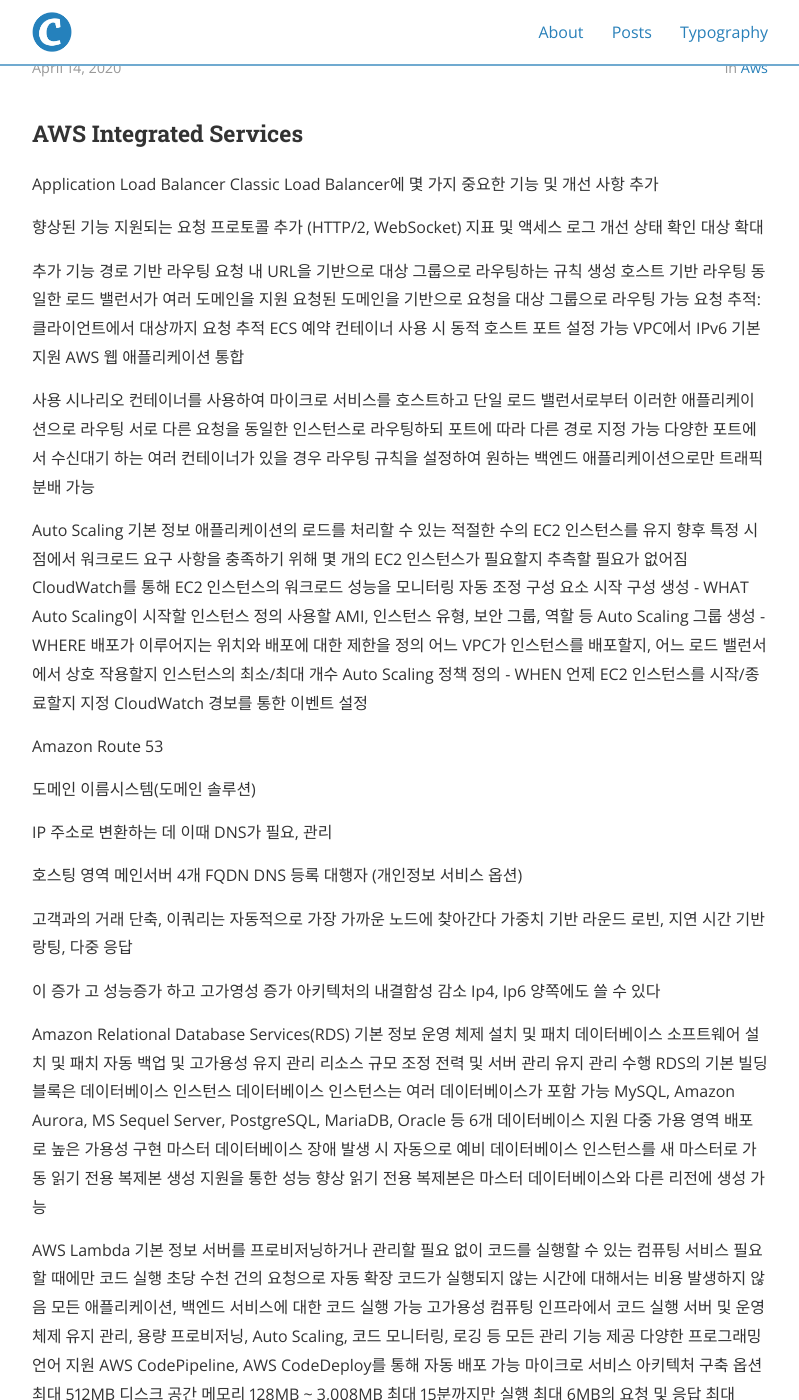
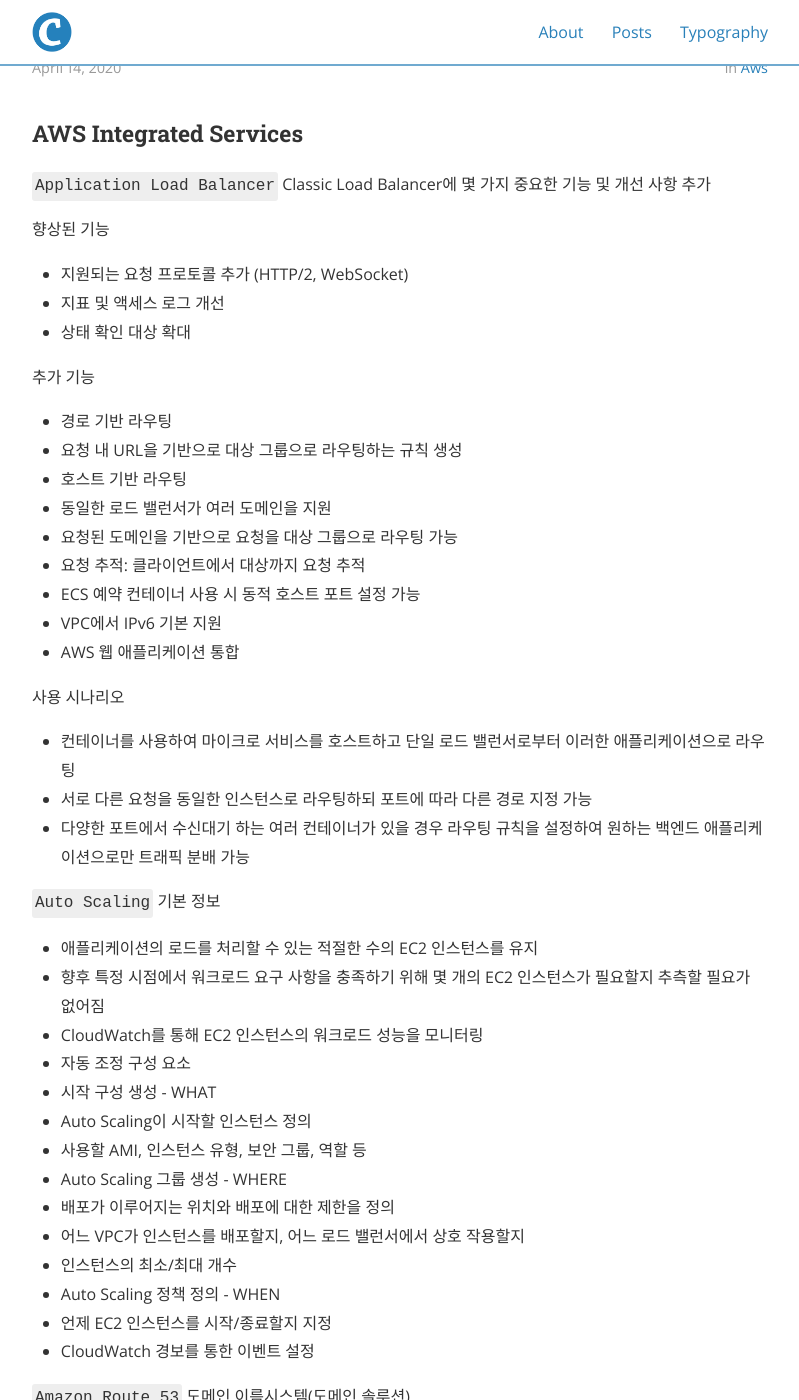
Before and after one commit to elasticboy/elasticboy.github.io, a Jekyll site: the page built from _posts/2020-04-14-cloud-practitioner-module03.md, in a window 1280 px wide and 1400 px high, scrolled down 229 px. Shown: the whole window, without its empty margins (240-1039 px from the left). Built offline with Jekyll 4.4.1, drawn with Linux system fonts in a browser that asks for light colours; nearby versions of some CDN libraries; some of the changed text lies outside the part shown.

Commit message:
글 정리
글 정리

```diff
--- a/_posts/2020-04-14-cloud-practitioner-module03.md
+++ b/_posts/2020-04-14-cloud-practitioner-module03.md
@@ -9,51 +9,50 @@ tags: lorem
 
 ### AWS Integrated Services
 
-Application Load Balancer
+`Application Load Balancer`
 Classic Load Balancer에 몇 가지 중요한 기능 및 개선 사항 추가
 
 향상된 기능
-지원되는 요청 프로토콜 추가 (HTTP/2, WebSocket)
-지표 및 액세스 로그 개선
-상태 확인 대상 확대
+- 지원되는 요청 프로토콜 추가 (HTTP/2, WebSocket)
+- 지표 및 액세스 로그 개선
+- 상태 확인 대상 확대
 
 추가 기능
-경로 기반 라우팅
-요청 내 URL을 기반으로 대상 그룹으로 라우팅하는 규칙 생성
-호스트 기반 라우팅
-동일한 로드 밸런서가 여러 도메인을 지원
-요청된 도메인을 기반으로 요청을 대상 그룹으로 라우팅 가능
-요청 추적: 클라이언트에서 대상까지 요청 추적
-ECS 예약 컨테이너 사용 시 동적 호스트 포트 설정 가능
-VPC에서 IPv6 기본 지원
-AWS 웹 애플리케이션 통합
+- 경로 기반 라우팅
+- 요청 내 URL을 기반으로 대상 그룹으로 라우팅하는 규칙 생성
+- 호스트 기반 라우팅
+- 동일한 로드 밸런서가 여러 도메인을 지원
+- 요청된 도메인을 기반으로 요청을 대상 그룹으로 라우팅 가능
+- 요청 추적: 클라이언트에서 대상까지 요청 추적
+- ECS 예약 컨테이너 사용 시 동적 호스트 포트 설정 가능
+- VPC에서 IPv6 기본 지원
+- AWS 웹 애플리케이션 통합
 
 사용 시나리오
-컨테이너를 사용하여 마이크로 서비스를 호스트하고 단일 로드 밸런서로부터 이러한 애플리케이션으로 라우팅
-서로 다른 요청을 동일한 인스턴스로 라우팅하되 포트에 따라 다른 경로 지정 가능
-다양한 포트에서 수신대기 하는 여러 컨테이너가 있을 경우 라우팅 규칙을 설정하여 원하는 백엔드 애플리케이션으로만 트래픽 분배 가능
+- 컨테이너를 사용하여 마이크로 서비스를 호스트하고 단일 로드 밸런서로부터 이러한 애플리케이션으로 라우팅
+- 서로 다른 요청을 동일한 인스턴스로 라우팅하되 포트에 따라 다른 경로 지정 가능
+- 다양한 포트에서 수신대기 하는 여러 컨테이너가 있을 경우 라우팅 규칙을 설정하여 원하는 백엔드 애플리케이션으로만 트래픽 분배 가능
 
 
-Auto Scaling
+`Auto Scaling`
 기본 정보
-애플리케이션의 로드를 처리할 수 있는 적절한 수의 EC2 인스턴스를 유지
-향후 특정 시점에서 워크로드 요구 사항을 충족하기 위해 몇 개의 EC2 인스턴스가 필요할지 추측할 필요가 없어짐
-CloudWatch를 통해 EC2 인스턴스의 워크로드 성능을 모니터링
-자동 조정 구성 요소
-시작 구성 생성 - WHAT
-Auto Scaling이 시작할 인스턴스 정의
-사용할 AMI, 인스턴스 유형, 보안 그룹, 역할 등
-Auto Scaling 그룹 생성 - WHERE
-배포가 이루어지는 위치와 배포에 대한 제한을 정의
-어느 VPC가 인스턴스를 배포할지, 어느 로드 밸런서에서 상호 작용할지
-인스턴스의 최소/최대 개수
-Auto Scaling 정책 정의 - WHEN
-언제 EC2 인스턴스를 시작/종료할지 지정
-CloudWatch 경보를 통한 이벤트 설정
+- 애플리케이션의 로드를 처리할 수 있는 적절한 수의 EC2 인스턴스를 유지
+- 향후 특정 시점에서 워크로드 요구 사항을 충족하기 위해 몇 개의 EC2 인스턴스가 필요할지 추측할 필요가 없어짐
+- CloudWatch를 통해 EC2 인스턴스의 워크로드 성능을 모니터링
+- 자동 조정 구성 요소
+- 시작 구성 생성 - WHAT
+- Auto Scaling이 시작할 인스턴스 정의
+- 사용할 AMI, 인스턴스 유형, 보안 그룹, 역할 등
+- Auto Scaling 그룹 생성 - WHERE
+- 배포가 이루어지는 위치와 배포에 대한 제한을 정의
+- 어느 VPC가 인스턴스를 배포할지, 어느 로드 밸런서에서 상호 작용할지
+- 인스턴스의 최소/최대 개수
+- Auto Scaling 정책 정의 - WHEN
+- 언제 EC2 인스턴스를 시작/종료할지 지정
+- CloudWatch 경보를 통한 이벤트 설정
 
 
-Amazon Route 53
-
+`Amazon Route 53`
 도메인 이름시스템(도메인 솔루션)
 
 IP 주소로 변환하는 데 이때 DNS가 필요, 관리
@@ -63,110 +62,111 @@ FQDN
 DNS 등록 대행자 (개인정보 서비스 옵션)
 
 고객과의 거래 단축, 이쿼리는 자동적으로 가장 가까운 노드에 찾아간다
-가중치 기반 라운드 로빈, 지연 시간 기반 랑팅, 다중 응답
+가중치 기반 라운드 로빈, 지연 시간 기반 라우팅, 다중 응답
 
 이 증가 고
 성능증가 하고 고가영성 증가 아키텍처의 내결함성 감소
 Ip4, Ip6 양쪽에도 쓸 수 있다
 
 
-Amazon Relational Database Services(RDS)
+`Amazon Relational Database Services(RDS)`
 기본 정보
-운영 체제 설치 및 패치
-데이터베이스 소프트웨어 설치 및 패치
-자동 백업 및 고가용성 유지 관리
-리소스 규모 조정
-전력 및 서버 관리
-유지 관리 수행
-RDS의 기본 빌딩 블록은 데이터베이스 인스턴스
-데이터베이스 인스턴스는 여러 데이터베이스가 포함 가능
-MySQL, Amazon Aurora, MS Sequel Server, PostgreSQL, MariaDB, Oracle 등 6개 데이터베이스 지원
-다중 가용 영역 배포로 높은 가용성 구현
-마스터 데이터베이스 장애 발생 시 자동으로 예비 데이터베이스 인스턴스를 새 마스터로 가동
-읽기 전용 복제본 생성 지원을 통한 성능 향상
-읽기 전용 복제본은 마스터 데이터베이스와 다른 리전에 생성 가능
+- 운영 체제 설치 및 패치
+- 데이터베이스 소프트웨어 설치 및 패치
+- 자동 백업 및 고가용성 유지 관리
+- 리소스 규모 조정
+- 전력 및 서버 관리
+- 유지 관리 수행
+- RDS의 기본 빌딩 블록은 데이터베이스 인스턴스
+- 데이터베이스 인스턴스는 여러 데이터베이스가 포함 가능
+- MySQL, Amazon Aurora, MS Sequel Server, PostgreSQL, MariaDB, Oracle 등 6개 데이터베이스 지원
+- 다중 가용 영역 배포로 높은 가용성 구현
+- 마스터 데이터베이스 장애 발생 시 자동으로 예비 데이터베이스 인스턴스를 새 마스터로 가동
+- 읽기 전용 복제본 생성 지원을 통한 성능 향상
+- 읽기 전용 복제본은 마스터 데이터베이스와 다른 리전에 생성 가능
 
 
-AWS Lambda
+`AWS Lambda`
 기본 정보
-서버를 프로비저닝하거나 관리할 필요 없이 코드를 실행할 수 있는 컴퓨팅 서비스
-필요할 때에만 코드 실행
-초당 수천 건의 요청으로 자동 확장
-코드가 실행되지 않는 시간에 대해서는 비용 발생하지 않음
-모든 애플리케이션, 백엔드 서비스에 대한 코드 실행 가능
-고가용성 컴퓨팅 인프라에서 코드 실행
-서버 및 운영 체제 유지 관리, 용량 프로비저닝, Auto Scaling, 코드 모니터링, 로깅 등 모든 관리 기능 제공
-다양한 프로그래밍 언어 지원
-AWS CodePipeline, AWS CodeDeploy를 통해 자동 배포 가능
-마이크로 서비스 아키텍처 구축
+- 서버를 프로비저닝하거나 관리할 필요 없이 코드를 실행할 수 있는 컴퓨팅 서비스
+- 필요할 때에만 코드 실행
+- 초당 수천 건의 요청으로 자동 확장
+- 코드가 실행되지 않는 시간에 대해서는 비용 발생하지 않음
+- 모든 애플리케이션, 백엔드 서비스에 대한 코드 실행 가능
+- 고가용성 컴퓨팅 인프라에서 코드 실행
+- 서버 및 운영 체제 유지 관리, 용량 프로비저닝, Auto Scaling, 코드 모니터링, 로깅 등 모든 관리 기능 제공
+- 다양한 프로그래밍 언어 지원
+- AWS CodePipeline, AWS CodeDeploy를 통해 자동 배포 가능
+- 마이크로 서비스 아키텍처 구축
+
 옵션
-최대 512MB 디스크 공간
-메모리 128MB ~ 3,008MB
-최대 15분까지만 실행
-최대 6MB의 요청 및 응답
-최대 128KB의 이벤트 요청 본문
+- 최대 512MB 디스크 공간
+- 메모리 128MB ~ 3,008MB
+- 최대 15분까지만 실행
+- 최대 6MB의 요청 및 응답
+- 최대 128KB의 이벤트 요청 본문
+
 사용 예
-백업 자동화
-S3에 업로드된 객체의 처리
-이벤트 중심의 로그 분석
-이벤트 중심의 변환
-IoT
-서버리스 웹사이트 운영
-Amazon Kinesis를 통한 실시간 스트리밍 데이터 처리
-애플리케이션 활동 추적
-트랜잭션 주문 처리
-클릭스트림 분석
-데이터 정리 측정치
-생성 로그 필터링
-소셜 미디어 인덱싱 분석
-디바이스 데이터 원격 측정 및 모니터링
+- 백업 자동화
+- S3에 업로드된 객체의 처리
+- 이벤트 중심의 로그 분석
+- 이벤트 중심의 변환
+- IoT
+- 서버리스 웹사이트 운영
+- Amazon Kinesis를 통한 실시간 스트리밍 데이터 처리
+- 애플리케이션 활동 추적
+- 트랜잭션 주문 처리
+- 클릭스트림 분석
+- 데이터 정리 측정치
+- 생성 로그 필터링
+- 소셜 미디어 인덱싱 분석
+- 디바이스 데이터 원격 측정 및 모니터링
 
 
-Elastic Beanstalk
+`Elastic Beanstalk`
 기본 정보
-PaaS
-앱을 빠르게 배포
-관리의 복잡성 감소
-제어 권한 유지
-
-Java, .NET, PHP, Node.js, Python, Ruby, Go, Docker를 사용하여 Apache, Nginx, Passenger, IIS 같은 친숙한 서버에서 개발된 웹 애플리케이션 및 서비스를 배포하고 확장하는 서비스
-전체 시스템을 완벽하게 제어 가능
-용량 프로비저닝
-로드 밸런싱 (HTTPS 활성화 가능)
-Auto Scaling
-애플리케이션 상태 모니터링
-사용 중인 애플리케이션 업데이트 가능
-서버 로그 파일 액세스 가능
+- PaaS
+- 앱을 빠르게 배포
+- 관리의 복잡성 감소
+- 제어 권한 유지
+- Java, .NET, PHP, Node.js, Python, Ruby, Go, Docker를 사용하여 Apache, Nginx, Passenger, IIS 같은 친숙한 서버에서 개발된 웹 애플리케이션 및 서비스를 배포하고 확장하는 서비스
+- 전체 시스템을 완벽하게 제어 가능
+- 용량 프로비저닝
+- 로드 밸런싱 (HTTPS 활성화 가능)
+- Auto Scaling
+- 애플리케이션 상태 모니터링
+- 사용 중인 애플리케이션 업데이트 가능
+- 서버 로그 파일 액세스 가능
 
 
-Amazon Simple Notification Service(SNS)
-
-유연한 완전관리형 게시/구독 메시징 및 모바일 통신 서비스
-구독 엔드포인트 및 클라이언트로의 메시지 전달을 조율
-안정적인 통신을 손쉽게 설정, 운영 및 전송할 수 있음
-마이크로서비스, 분산 시스템 및 서버리스 애플리케이션을 분리 및 확장할 수 있음
+`Amazon Simple Notification Service(SNS)`
+기본정보
+- 유연한 완전관리형 게시/구독 메시징 및 모바일 통신 서비스
+- 구독 엔드포인트 및 클라이언트로의 메시지 전달을 조율
+- 안정적인 통신을 손쉽게 설정, 운영 및 전송할 수 있음
+- 마이크로서비스, 분산 시스템 및 서버리스 애플리케이션을 분리 및 확장할 수 있음
 
 
-Amazon CloudWatch
+`Amazon CloudWatch`
 기본 정보
-모니터링 서비스
-지표 수집 및 추적
-로그 파일 수집 및 모니터링
-경보 설정
-AWS 리소스 변경에 자동 대응
-AWS 리소스 뿐만 아니라 애플리케이션과 서버에서 생성된 사용자 정의 지표 및 애플리케이션에서 생성된 모든 로그 파일 모니터링 가능
-시스템 전반의 리소스 사용률, 애플리케이션 성능, 운영 상태 파악을 통해 문제에 대응하고 애플리케이션 실행을 원활하게 유지 가능
+- 모니터링 서비스
+- 지표 수집 및 추적
+- 로그 파일 수집 및 모니터링
+- 경보 설정
+- AWS 리소스 변경에 자동 대응
+- AWS 리소스 뿐만 아니라 애플리케이션과 서버에서 생성된 사용자 정의 지표 및 애플리케이션에서 생성된 모든 로그 파일 모니터링 가능
+- 시스템 전반의 리소스 사용률, 애플리케이션 성능, 운영 상태 파악을 통해 문제에 대응하고 애플리케이션 실행을 원활하게 유지 가능
 
-CPU 사용률이 5분동안 60%를 초과하는 경우
-동시 연결수가 1분 동안 10을 초과하는 경우
-정상 호스트 수가 10분동안 5미만인 경우
+예시
+- CPU 사용률이 5분동안 60%를 초과하는 경우
+- 동시 연결수가 1분 동안 10을 초과하는 경우
+- 정상 호스트 수가 10분동안 5미만인 경우
 
-CloudWatch 콘솔에서 사용자 지정 가능한 홈페이지를 통해 단일 뷰에서 리소스를 모니터링 할 수 있습니다.
-- 다른 리전에 분산되어 있는 리소스도 가능합니다.
-AWS 리소스에 대한 지표 및 경보의 사용자 지정 뷰를 생성할 수 있습니다.
-- 각 대시보드는 여러 지표를 표시할 수 있으며, 텍스트와 이미지로 꾸밀 수 있습니다.
-콘솔, AWS CLI 또는 PutDashboard API를 사용하여 대시보드를 생성할 수 있습니다.
-
+- CloudWatch 콘솔에서 사용자 지정 가능한 홈페이지를 통해 단일 뷰에서 리소스를 모니터링
+- - 다른 리전에 분산되어 있는 리소스도 가능
+- AWS 리소스에 대한 지표 및 경보의 사용자 지정 뷰를 생성
+- - 각 대시보드는 여러 지표를 표시할 수 있으며, 텍스트와 이미지로 가능
+- 콘솔, AWS CLI 또는 PutDashboard API를 사용하여 대시보드를 생성
 
 
 Amazon CloudFront
```
Also changed, not shown: _posts/2020-04-13-cloud-practitioner-module01.md (+5 -5 lines), _posts/2020-04-15-cloud-practitioner-module02.md (+41 -39 lines).
